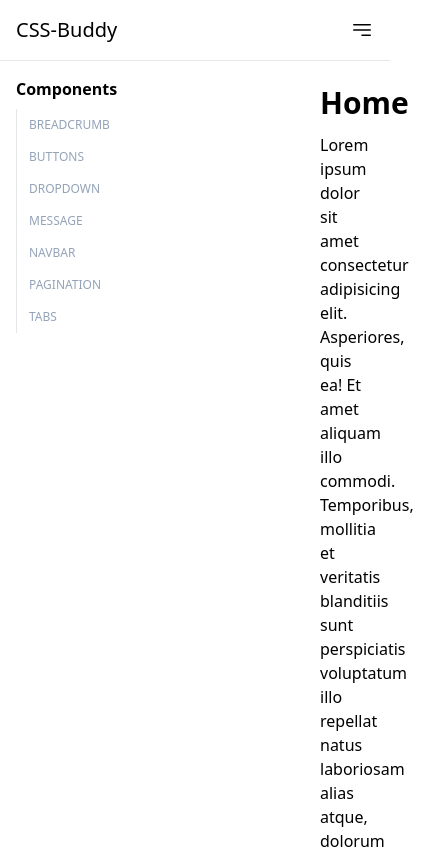
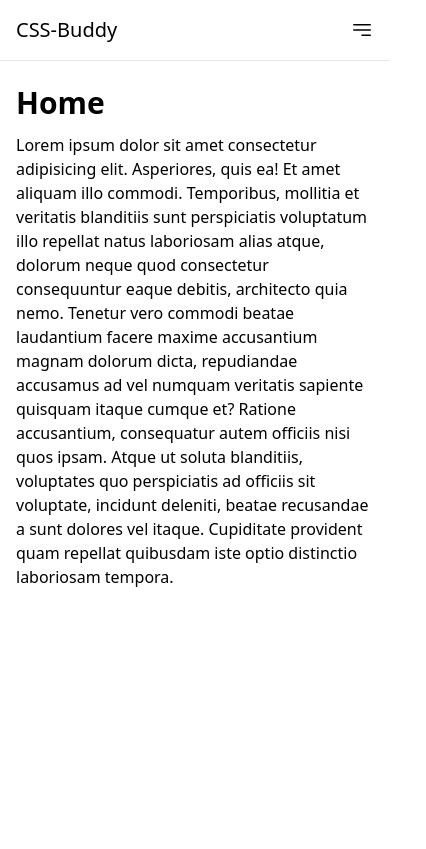
Before and after one commit to wiseman88/Buddy, a Next.js app: page / in a window 390 px wide. Shown: the top 849 px of the page, 426 px wide, since content can reach past the window. Built offline with nearby package versions, Linux system fonts and the light colour scheme.

Commit message:
style: mobile view layout

```diff
--- a/src/components/Layout.jsx
+++ b/src/components/Layout.jsx
@@ -25,7 +25,7 @@ const Layout = ({ children }) => {
         style={{ paddingTop: height }}
       >
         <Sidebar />
-        <div className="pl-[19rem]">{children}</div>
+        <div className="md:pl-[13rem]">{children}</div>
       </main>
     </>
   );
--- a/src/components/header/DesktopNav.jsx
+++ b/src/components/header/DesktopNav.jsx
@@ -19,7 +19,7 @@ const DesktopNav = () => {
 
   return (
     <nav className="flex-none">
-      <ul className="hidden sm:flex items-center gap-8 uppercase text-sm">
+      <ul className="hidden md:flex items-center gap-8 uppercase text-sm">
         <NavLink style={"hover:text-blue-600"} />
         <li className="flex items-center">
           <button onClick={toggleColor}>
--- a/src/components/header/Header.jsx
+++ b/src/components/header/Header.jsx
@@ -14,11 +14,11 @@ export const Header = () => {
       }`}
     >
       <div className="flex items-center justify-between lg:w-9/12 mx-auto px-4 py-4">
-        <Link className="text-xl sm:text-lg" href="/">
+        <Link className="text-xl md:text-lg" href="/">
           CSS-Buddy
         </Link>
         <DesktopNav />
-        <button className="sm:hidden" onClick={() => setDisplay(!display)}>
+        <button className="md:hidden" onClick={() => setDisplay(!display)}>
           <Bars3BottomRightIcon className="h-6 w-6" />
         </button>
       </div>
--- a/src/components/main/sidebar/Sidebar.jsx
+++ b/src/components/main/sidebar/Sidebar.jsx
@@ -12,7 +12,7 @@ const Sidebar = () => {
   });
   return (
     <aside
-      className="fixed bottom-0 w-[18rem] overflow-y-auto"
+      className="hidden md:block fixed bottom-0 w-[12rem] overflow-y-auto"
       style={{ top: height }}
     >
       <nav>
```
